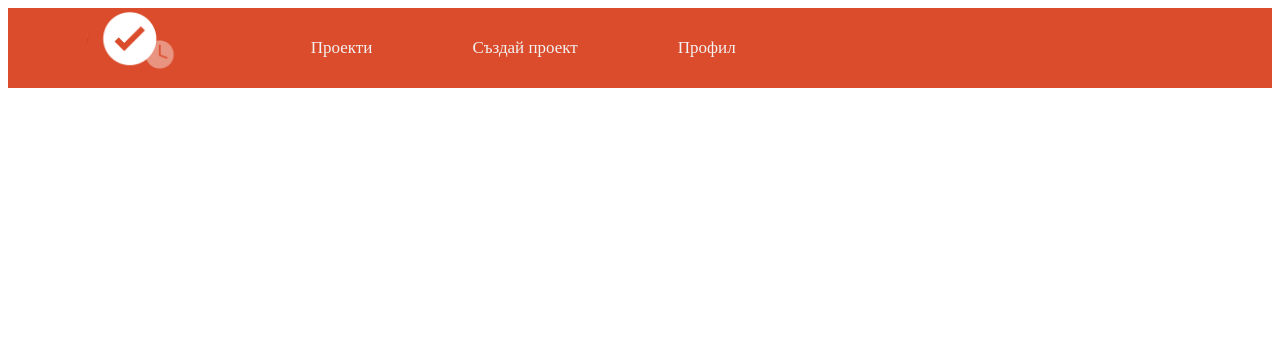
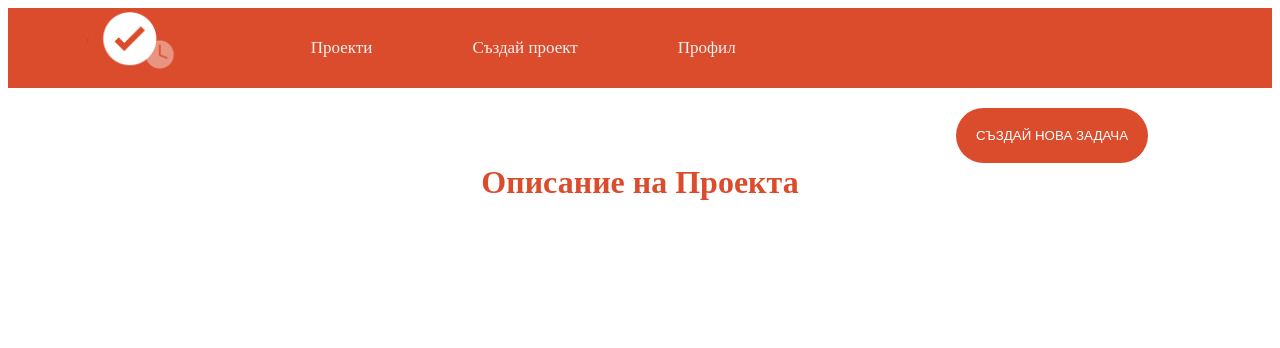
Before and after one commit to EstimateMe/Project-Estimation, a PHP site: page /current_project.php in a window 1280 px wide. Shown: the top 348 px of the page. Run offline with PHP 8.4, Linux system fonts and the light colour scheme.

Commit message:
Implement task creation view

```diff
--- /dev/null
+++ b/css/current-project.css
@@ -0,0 +1,77 @@
+ #create-task-button{
+color: #fff !important;
+text-transform: uppercase;
+background: #DB4C2C;
+padding: 20px;
+border-radius: 50px;
+border: none;
+position: relative;
+left: 75%;
+top: 20;
+ }
+
+ #create-button {
+   color: #fff !important;
+text-transform: uppercase;
+background: #DB4C2C;
+padding: 20px;
+border-radius: 50px;
+border: none;
+text-align: center;
+
+    position:relative;
+    top:50%;
+    left:45%;
+ }
+ .description {
+   text-align: center;
+   position: relative;
+
+   color: #DB4C2C;
+ }
+
+
+/* The Modal (background) */
+.modal {
+  display: none; /* Hidden by default */
+  position: fixed; /* Stay in place */
+  z-index: 1; /* Sit on top */
+  padding-top: 100px; /* Location of the box */
+  left: 0;
+  top: 0;
+  width: 100%; /* Full width */
+  height: 100%; /* Full height */
+  overflow: auto; /* Enable scroll if needed */
+  background-color: rgb(0,0,0); /* Fallback color */
+  background-color: rgba(0,0,0,0.4); /* Black w/ opacity */
+}
+
+/* Modal Content */
+.modal-content {
+  background-color: #fefefe;
+  margin: auto;
+  padding: 20px;
+  border: 1px solid #888;
+  width: 80%;
+}
+
+input[type=text]
+ {
+	width: 100%;
+	height: 30px;
+	margin: 0;
+	margin-bottom: 10px;
+	margin-top: 15px;
+	padding: 15px;
+	border-radius: 10px;
+}
+
+textarea {
+  width: 100%;
+	height: 80px;
+	margin: 0;
+	margin-bottom: 10px;
+	margin-top: 15px;
+	padding: 15px;
+	border-radius: 10px;
+}
--- /dev/null
+++ b/current-project.js
@@ -0,0 +1,24 @@
+window.onload = function () {
+  console.log('loaded');
+// Get the modal
+var modal = document.getElementById("myModal");
+
+// Get the button that opens the modal
+var btn = document.getElementById("create-task-button");
+
+ var clickHandler = function() {
+  console.log('clicked');
+  modal.style.display = "block";
+}
+
+// When the user clicks the button, open the modal
+btn.addEventListener('click', clickHandler);
+
+// When the user clicks anywhere outside of the modal, close it
+window.onclick = function(event) {
+  console.log('outside');
+  if (event.target == modal) {
+    modal.style.display = "none";
+  }
+}
+}
--- a/current_project.php
+++ b/current_project.php
@@ -3,22 +3,57 @@
 session_start();
 ?>
 
-<html><head><meta http-equiv="Content-Type" content="text/html; charset=UTF-8">
+    <html>
 
-
-	<link href="css/current_project.css" rel="stylesheet">
+    <head>
+        <meta http-equiv="Content-Type" content="text/html; charset=UTF-8">
+        <link href="css/current-project.css" rel="stylesheet">
+        <script src="current-project.js"></script>
         <title> EstimateMe</title>
     </head>
 
     <body>
         <?php require_once('nav_menu.php') ?>
 
+            <main>
+                <div>
+                    <button id="create-task-button">Създай нова задача</button>
 
-	<main>
+                    <h1 class="description"> Описание на Проекта </h1>
+                    <div>
+                        <br>
+                        <br>
+                        <br>
+                        <!-- TODO: populate description from DB -->
+                        <div>
+
+                        </div>
                         <section>
                         </section>
+                        <!-- The Modal -->
+                        <div id="myModal" class="modal">
+
+                            <!-- Modal content -->
+                            <div class="modal-content">
+                                <h2><center>Създаване на нова задача</center></h2>
+                                <form id="create-task-form" name="login_form" method="post" action="login_script.php">
+
+                                    Заглавие<input type="text" name="username">
+                                    Описание<textarea rows="4" cols="50" name="description" form="create-task-form"> </textarea>
+
+
+                                    <input id="create-button" type="submit" name="submit" class="btn" value="Създай">
+                                </form>
+                            </div>
+
+                        </div>
+                    </div>
+                </div>
+
             </main>
             <footer id="end">
 
             </footer>
-	</body></html>
+    </body>
+
+    </html>
--- a/dbConnect.php
+++ b/dbConnect.php
@@ -2,7 +2,7 @@
 $host = 'localhost: 3306'; //port of database
 $dbname = 'estimateme'; //name of database
 $username = 'root';
-$password = '123'; //default=''
+$password = ''; //default=''
 
 
 // Create connection
```
Lines whose indentation alone changed are shown as unchanged.
